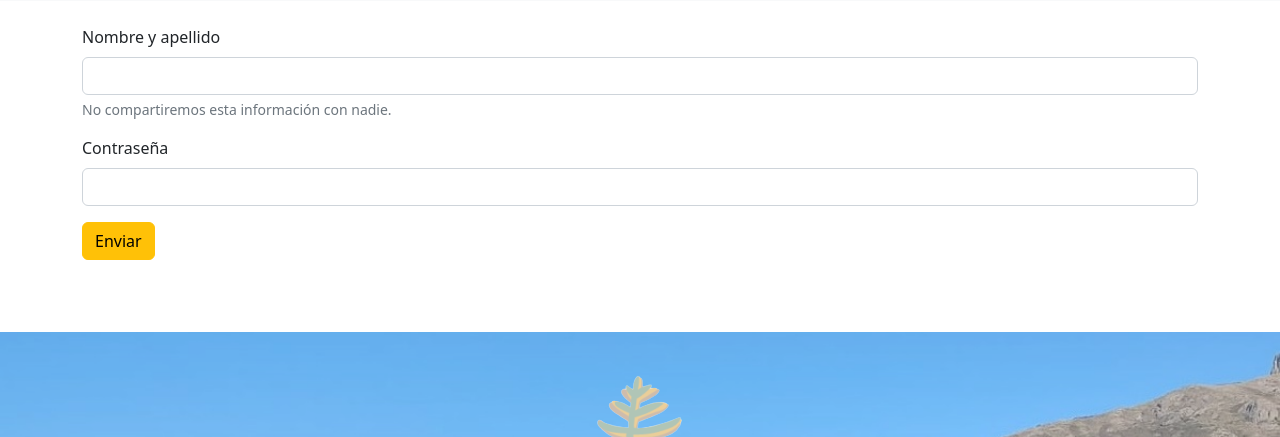
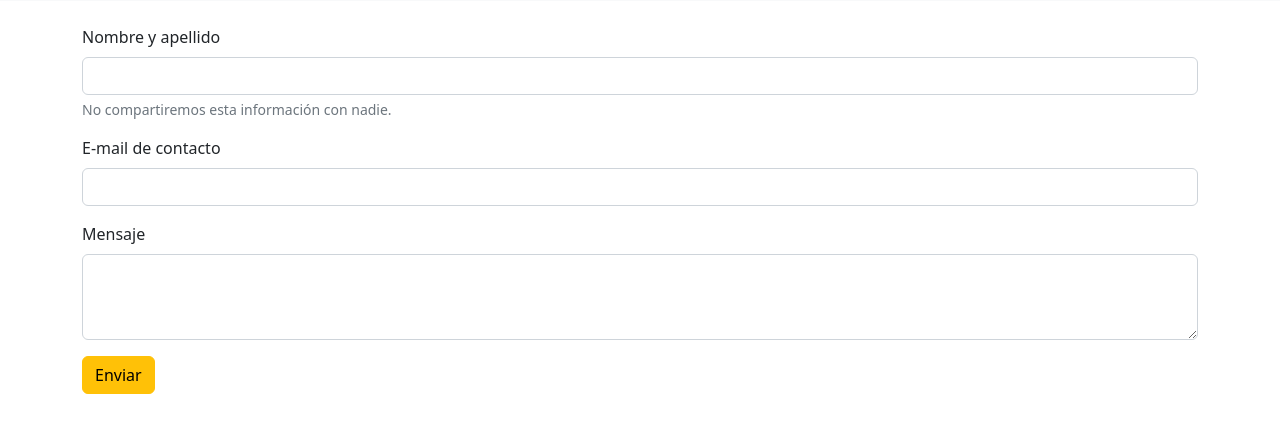
Before and after one commit to juanccg8/EntregaFinal-CerratoGarcia, a plain HTML site: page pages/Contacto.html in a window 1280 px wide. Shown: the part 71-508 px from the top of the page. Drawn offline with nearby package versions, Linux system fonts and the light colour scheme.

Commit message:
inserción campo mensaje en form de Contacto

```diff
--- a/pages/Contacto.html
+++ b/pages/Contacto.html
@@ -90,13 +90,23 @@
             </div>
             <div class="mb-3">
               <label for="exampleInputPassword1" class="form-label"
-                >Contraseña</label
+                >E-mail de contacto</label
               >
               <input
-                type="password"
+                type="email"
                 class="form-control"
-                id="exampleInputPassword1"
+                id="exampleInputEmail1"
               />
+            </div>
+            <div class="mb-3">
+              <label for="exampleFormControlTextarea1" class="form-label"
+                >Mensaje</label
+              >
+              <textarea
+                class="form-control"
+                id="exampleFormControlTextarea1"
+                rows="3"
+              ></textarea>
             </div>
             <button type="submit" class="btn btn-warning mb-5">Enviar</button>
           </form>
```
